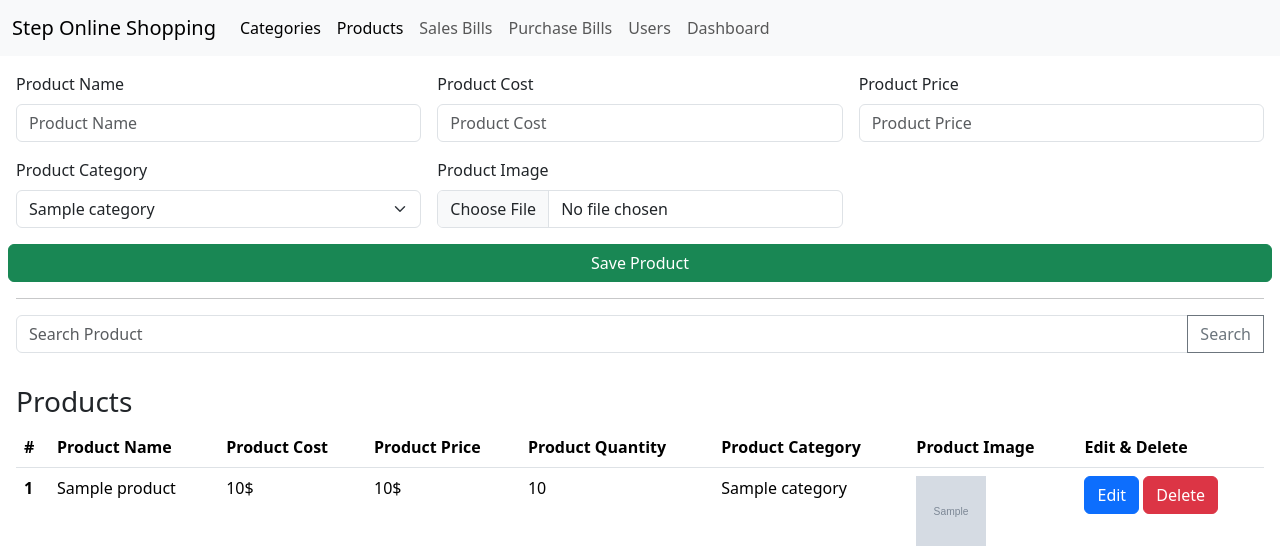
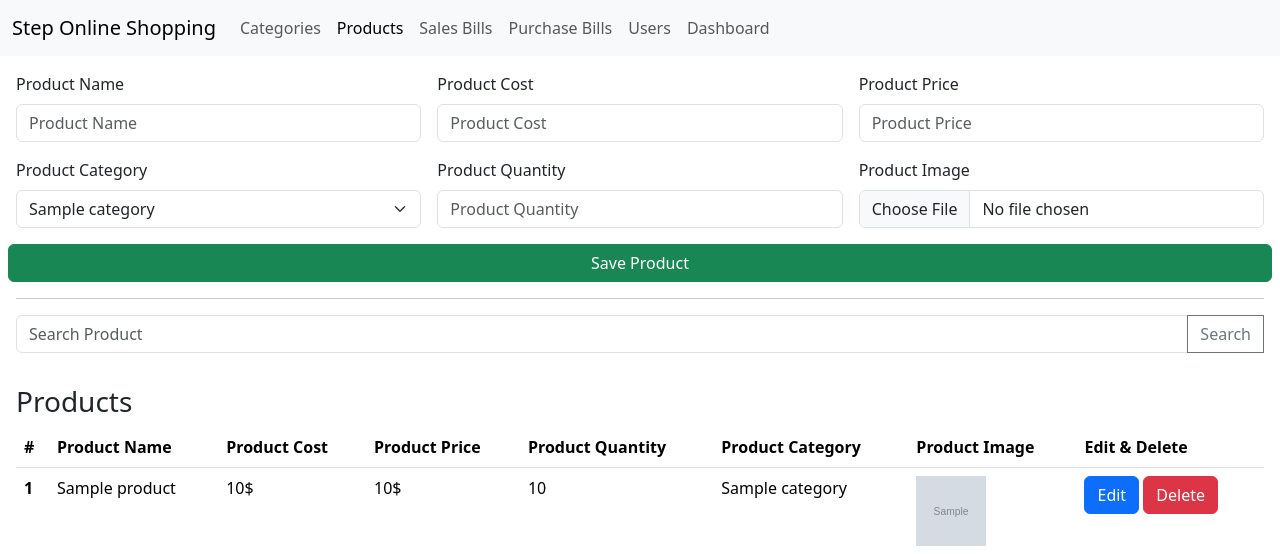
Before and after one commit to abuomerSD/E-commerce-website, a Node project: template views/products.ejs in a window 1280 px wide. Shown: the top 554 px of the page. Run offline with Node 20 templates, Linux system fonts and the light colour scheme; the template is opened without the code that fills it: most values are stand-ins (such as "Sample title", 1, 10 or a date in 2020); grey boxes marked "Sample" are stand-in pictures.

Commit message:
feature: save product from html form now works

```diff
--- a/back-end/src/middlewares/asyncWrapper.ts
+++ b/back-end/src/middlewares/asyncWrapper.ts
@@ -3,7 +3,7 @@ import {Request, Response} from 'express';
 export const asyncWrapper = (fn: Function) => {
     return (req: Request, res: Response, next: Function)=> {
         fn(req, res, next).catch((err:Error)=> {
-            res.status(400).send(err.message);
+            res.status(400).render('Error', {error : err.stack, title: 'Error'});
         });
 
     }
--- a/back-end/src/routes/adminRoute.ts
+++ b/back-end/src/routes/adminRoute.ts
@@ -3,7 +3,7 @@ export const adminRouter = Router();
 import {delelteProduct, getAllProducts, getProductById, renderProductsPageWithFilteredProducts, saveProduct, updateProductById} from '../controllers/productsController'
 import { deleteCategory, getAllCategories, getCategoryById, saveCategory, updateCategory } from '../controllers/categoryController';
 import multer from 'multer';
-import { renderProductsPage } from '../controllers/controlPanelController';
+import { renderAdminHomePage, renderProductsPage } from '../controllers/controlPanelController';
 
 const storage = multer.diskStorage({
     destination: function (req, file, cb) {
@@ -27,11 +27,11 @@ const upload = multer({storage: storage, fileFilter: function (req, file, cb){
 
 
 // admin control panel routes
-adminRouter.route('/').get(renderProductsPage);
+adminRouter.route('/').get(renderAdminHomePage);
 
 // products routes
 adminRouter.route('/products')
-.get(getAllProducts)
+.get(renderProductsPage)
 .post(upload.single('image'), saveProduct);
 
 adminRouter.route('/products-filter')
--- /dev/null
+++ b/views/partials/adminHead.ejs
@@ -0,0 +1,6 @@
+<head>
+    <meta charset="utf-8">
+    <meta name="viewport" content="width=device-width, initial-scale=1">
+    <title><%= 'Admin Control Panel | '+ title %></title>
+    <link href="https://cdn.jsdelivr.net/npm/bootstrap@5.3.2/dist/css/bootstrap.min.css" rel="stylesheet" integrity="sha384-T3c6CoIi6uLrA9TneNEoa7RxnatzjcDSCmG1MXxSR1GAsXEV/Dwwykc2MPK8M2HN" crossorigin="anonymous">
+  </head>
--- a/views/partials/nav.ejs
+++ b/views/partials/nav.ejs
@@ -8,7 +8,7 @@
 
       <ul class="navbar-nav me-auto mb-2 mb-lg-0">
         <li class="nav-item">
-          <a id ="categories-nav-link" class="nav-link active" aria-current="page" href="/admin/categories">Categories</a>
+          <a id ="categories-nav-link" class="nav-link" aria-current="page" href="/admin/categories">Categories</a>
         </li>
         <li class="nav-item">
           <a id ="products-nav-link" class="nav-link" href="/admin/products">Products</a>
--- a/views/products.ejs
+++ b/views/products.ejs
@@ -1,12 +1,6 @@
 <!doctype html>
 <html lang="en">
-  <head>
-    <meta charset="utf-8">
-    <meta name="viewport" content="width=device-width, initial-scale=1">
-    <title>Admin Control Panel</title>
-    <link href="https://cdn.jsdelivr.net/npm/bootstrap@5.3.2/dist/css/bootstrap.min.css" rel="stylesheet" integrity="sha384-T3c6CoIi6uLrA9TneNEoa7RxnatzjcDSCmG1MXxSR1GAsXEV/Dwwykc2MPK8M2HN" crossorigin="anonymous">
-    <!-- <link rel="stylesheet" href="/views/control-panel-pages/partials/side.ejs"> -->
-  </head>
+  <%- include('./partials/adminHead.ejs') %>
   <body>
 
 
@@ -15,25 +9,25 @@
         <!-- products section start -->
         <div class="products m-3">
             <!-- form starts -->
-            <form class="row g-3" action="">
+            <form class="row g-3" action="/admin/products" method="POST" enctype="multipart/form-data">
                 <div class="col-md-4">
                     <label for="product-name-input" class="form-label">Product Name</label>
-                    <input id="product-name-input" class="form-control" type="text" placeholder="Product Name">
+                    <input id="product-name-input" name="name" class="form-control" type="text" placeholder="Product Name">
                 </div>
 
                 <div class="col-md-4">
                     <label for="product-cost-input" class="form-label">Product Cost</label>
-                    <input id="product-cost-input" class="form-control" type="number" placeholder="Product Cost">
+                    <input id="product-cost-input" name="cost" class="form-control" type="number" placeholder="Product Cost">
                 </div>
 
                 <div class="col-md-4">
                     <label for="product-price-input" class="form-label">Product Price</label>
-                    <input id="product-price-input" class="form-control" type="number" placeholder="Product Price">
+                    <input id="product-price-input" name="price" class="form-control" type="number" placeholder="Product Price">
                 </div>
 
                 <div class="col-md-4">
                     <label for="product-select" class="form-label">Product Category</label>
-                    <select id="products-select" class="form-select" aria-label="Default select example">
+                    <select id="products-select" name="category_name" class="form-select" aria-label="Default select example">
                         <% categories.forEach(category => { %>
                           <option value="<%= category.name %>"><%= category.name %></option>
                         <% }); %>
@@ -42,8 +36,13 @@
                 </div>
 
                 <div class="col-md-4">
+                  <label for="product-quantity-input" class="form-label">Product Quantity</label>
+                  <input id="product-quantity-input" name="quantity" class="form-control" type="text" placeholder="Product Quantity">
+                </div>
+
+                <div class="col-md-4">
                     <label for="formFile" class="form-label">Product Image</label>
-                    <input class="form-control" type="file" id="formFile">
+                    <input class="form-control" name="image" type="file" id="formFile">
                   </div>
                   <button type="submit" class="btn btn-success">Save Product</button>
             </form>
```
Also changed, not shown: back-end/src/controllers/controlPanelController.ts (+6 -2 lines), back-end/src/controllers/productsController.ts (+17 -6 lines), views/Error.ejs (added, +10 -0 lines), 4 other files.
